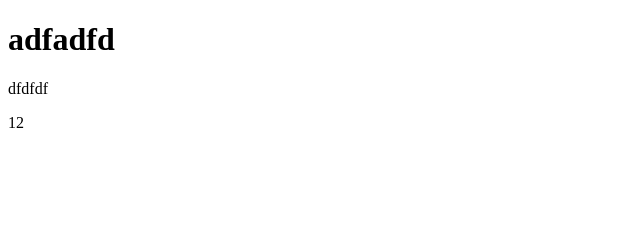
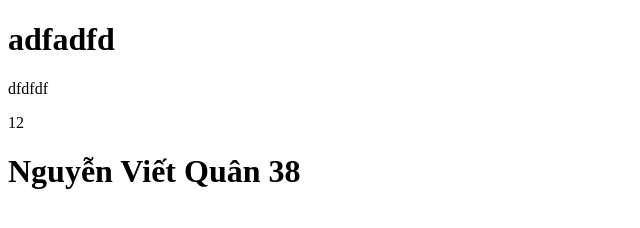
Before and after one commit to kunfullstack/git-team, a plain HTML site: page index.html in a window 1280 px wide. Shown: the whole page, without its empty margins (0-640 px from the left). Drawn offline with Linux system fonts and the light colour scheme.

Commit message:
update quan viet code

```diff
--- a/index.html
+++ b/index.html
@@ -1,6 +1,5 @@
 <!DOCTYPE html>
 <html lang="en">
-
   <head>
     <meta charset="UTF-8" />
     <meta http-equiv="X-UA-Compatible" content="IE=edge" />
@@ -12,6 +11,6 @@
     <h1>adfadfd</h1>
     <p>dfdfdf</p>
     <p>12</p>
+    <h1>Nguyễn Viết Quân 38</h1>
   </body>
-
 </html>
```
Lines whose indentation alone changed are shown as unchanged.
